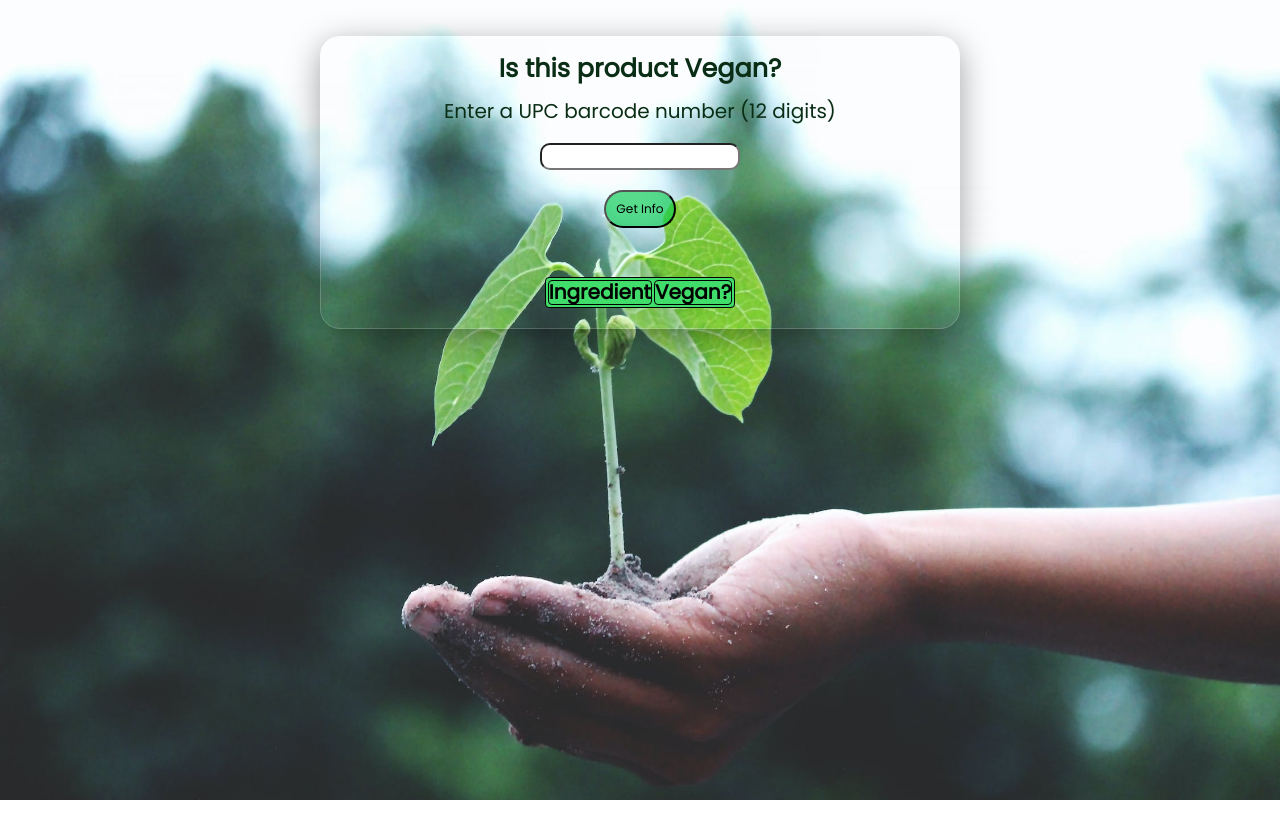
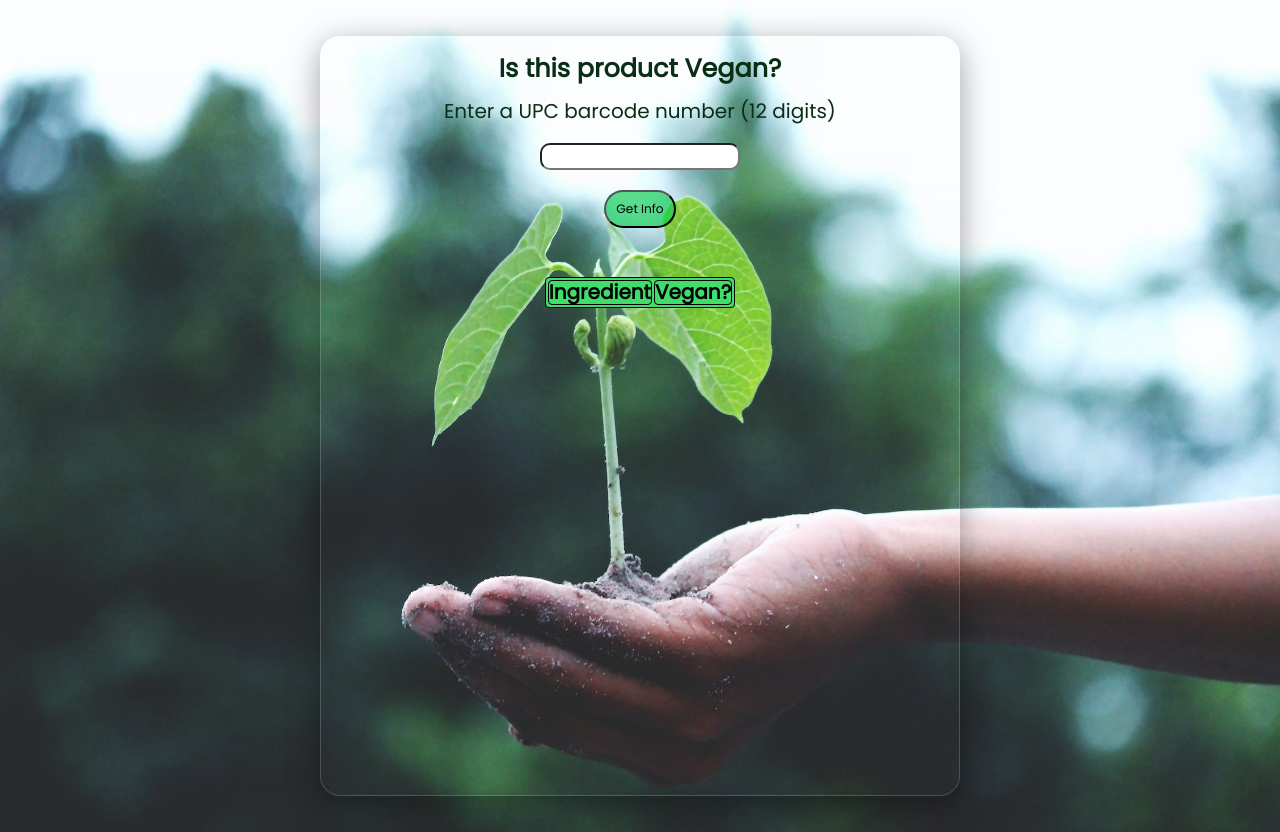
Before and after one commit to deesclouds/is-this-vegan, a plain HTML site: page index.html in a window 1280 px wide. Before the commit the page ends 800 px from the top, so only its background shows below. Drawn offline with Linux system fonts and the light colour scheme.

Commit message:
update glass container to be vertically aligned on the page

```diff
--- a/css/style.css
+++ b/css/style.css
@@ -26,7 +26,7 @@ body {
 /* Container */
 .container {
     width: 50%;
-    height: 100%;
+    height: 760px;
     margin: 36px auto;
 }
 /* Glass Effect */
```
